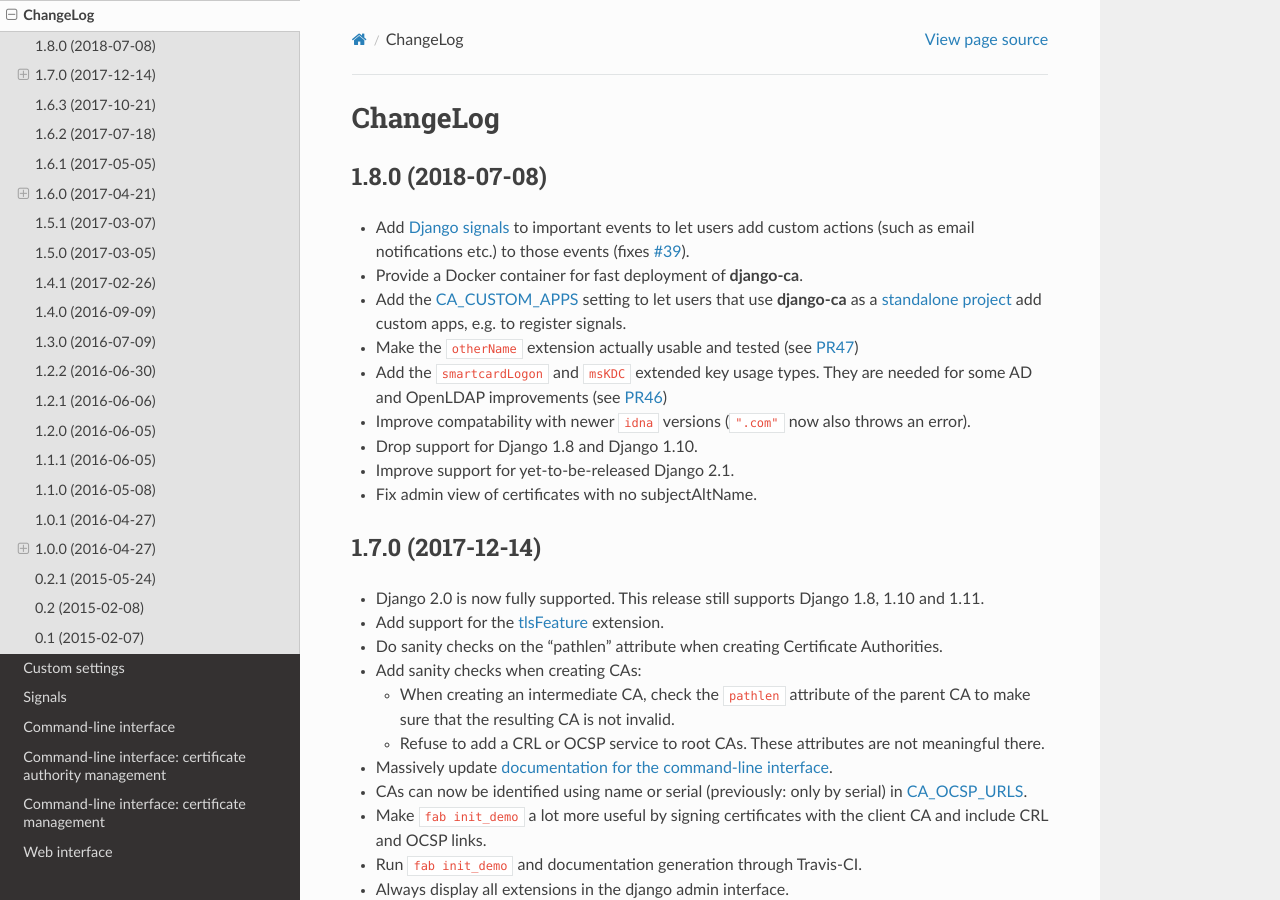
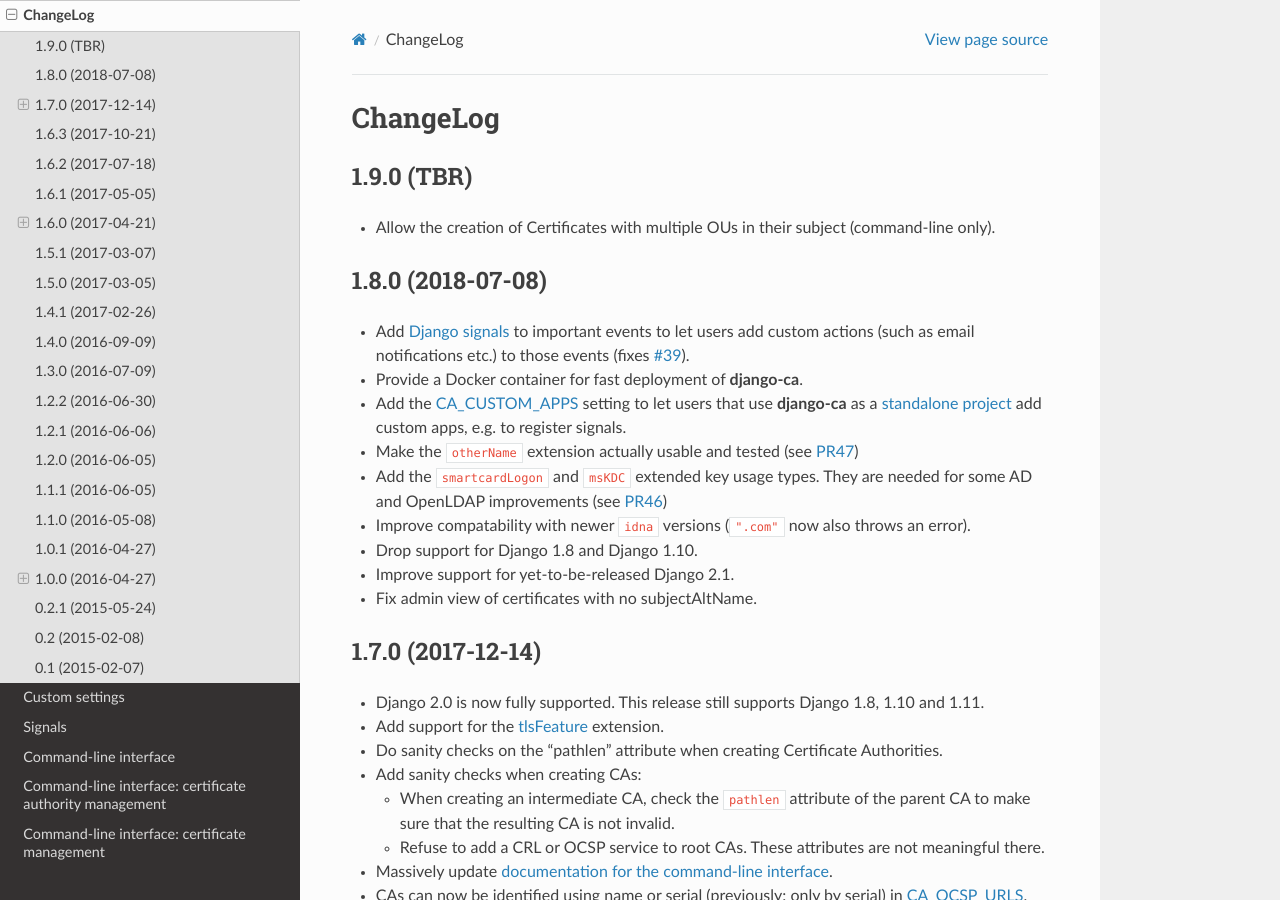
Before and after one commit to mathiasertl/django-ca, a Sphinx documentation site: the page built from docs/source/changelog.rst, in a window 1280 px wide and 900 px high. Built offline with Sphinx 7.4.7 and the Read the Docs theme 2.0.0, drawn with Linux system fonts in a browser that asks for light colours.

Commit message:
update changelog

```diff
--- a/docs/source/changelog.rst
+++ b/docs/source/changelog.rst
@@ -3,6 +3,14 @@
 #########
 
 .. _changelog-head:
+
+.. _changelog-1.9.0:
+
+***********
+1.9.0 (TBR)
+***********
+
+* Allow the creation of Certificates with multiple OUs in their subject (command-line only).
 
 .. _changelog-1.8.0:
 
```
